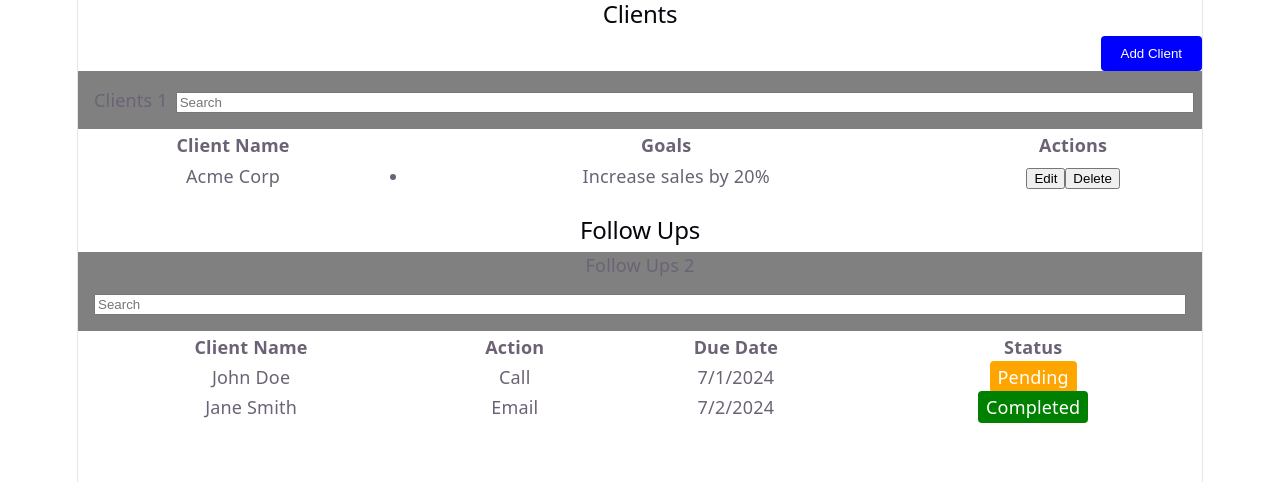
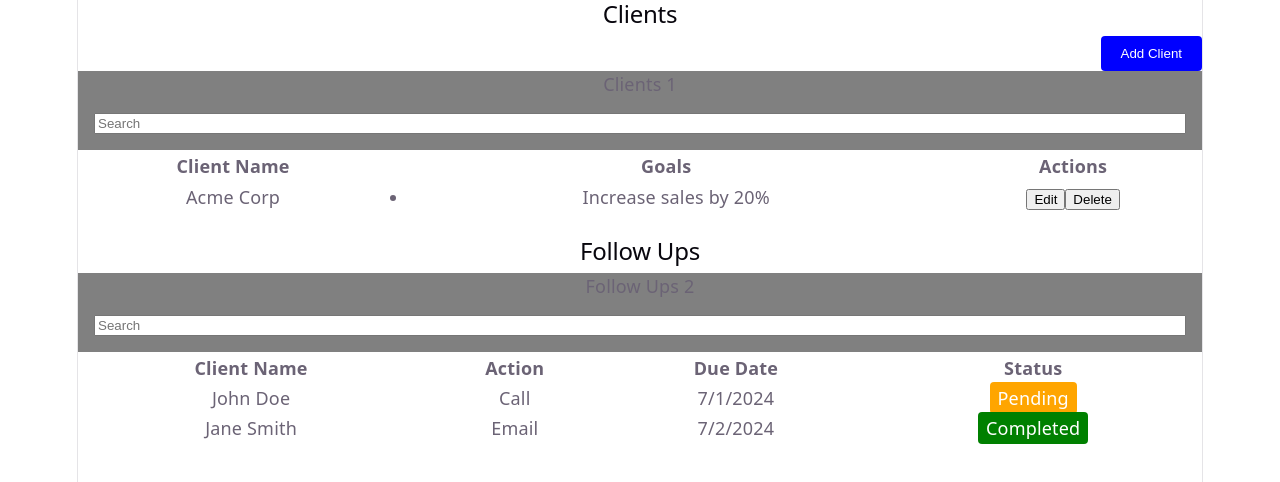
Before and after one commit to Xjanus12x/client-and-task-proto, a React (Vite) app: page / in a window 1280 px wide. Shown: the top 482 px of the page. Built offline with nearby package versions, Linux system fonts and the light colour scheme.

Commit message:
feat: integrate SearchBar in AddClientForm and remove unused FollowUpsProps type

```diff
--- a/src/App.tsx
+++ b/src/App.tsx
@@ -1,10 +1,8 @@
 import "./App.css";
 import AddClientForm from "./components/AddClientForm";
 import { FollowUps } from "./components/FollowUps";
-import { useStats } from "./context/DashboardContext";
 
 function App() {
-  const { totalTasks } = useStats();
   return (
     <>
       {/* <div style={{ display: "flex", gap: "12px" }}>
--- a/src/components/AddClientForm.tsx
+++ b/src/components/AddClientForm.tsx
@@ -2,6 +2,7 @@ import { useMemo, useRef, useState } from "react";
 import { useStats } from "../context/DashboardContext";
 import { DataTable } from "./DataTable";
 import { useDebounce } from "../hooks/useDebounce";
+import { SearchBar } from "./SearchBar";
 
 export type ClientBaseType = {
   id: string;
@@ -258,24 +259,9 @@ export const AddClientForm = () => {
       <div style={{ backgroundColor: "grey", width: "100%" }}>
         {clients.length > 0 ? (
           <div>
-            <div
-              style={{
-                display: "flex",
-                gap: "8px",
-                alignItems: "center",
-                padding: "16px",
-              }}
-            >
+            <div>
               <p>Clients {numberOfClients}</p>
-              <label style={{ flex: 1 }}>
-                {/* <span className="sr-only">Search clients</span> */}
-                <input
-                  type="text"
-                  placeholder="Search"
-                  style={{ width: "100%" }}
-                  onChange={(e) => setSearchQuery(e.target.value)}
-                />
-              </label>
+              <SearchBar value={searchQuery} onChange={setSearchQuery} />
             </div>
 
             <DataTable
--- a/src/components/FollowUps.tsx
+++ b/src/components/FollowUps.tsx
@@ -11,7 +11,6 @@ type FollowUp = {
   status: "Pending" | "Completed";
 };
 
-type FollowUpsProps = {};
 export function FollowUps() {
   const [followUps, setFollowUps] = useState<FollowUp[]>([
     {
```
